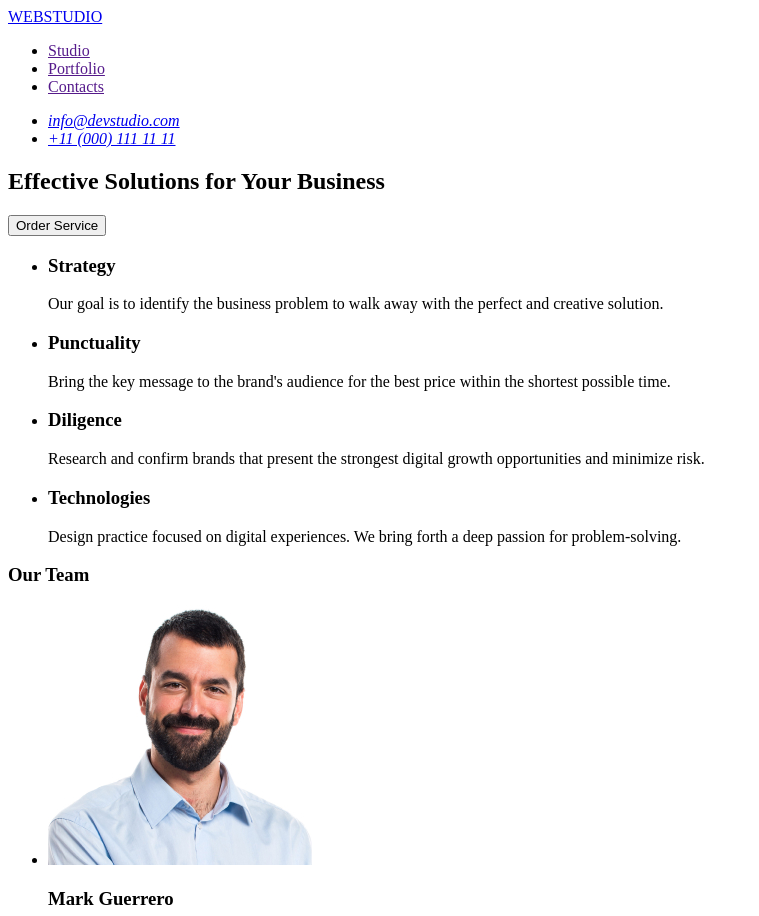
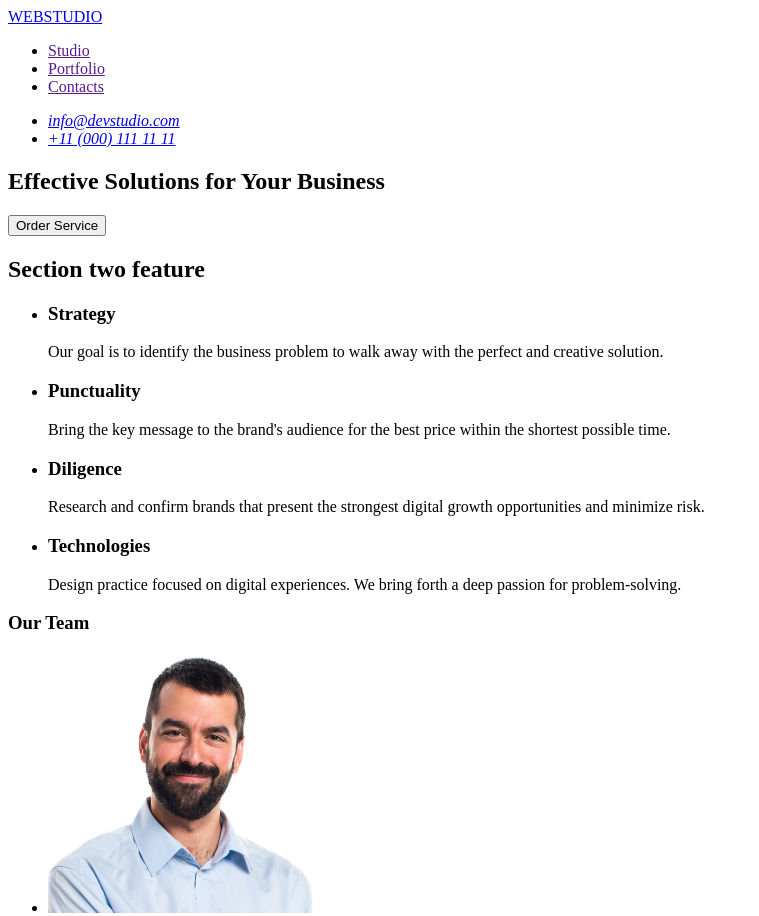
Before and after one commit to Anatolii1203/goit-markup-hw-01, a plain HTML site: page index.html in a window 1280 px wide. Shown: the top 916 px of the page, without its empty margins (0-759 px from the left). Drawn offline with Linux system fonts and the light colour scheme.

Commit message:
Update index.html

```diff
--- a/index.html
+++ b/index.html
@@ -36,6 +36,7 @@
         <button type="button">Order Service</button>
       </section>
       <section>
+        <h2>Section two feature</h2>
         <ul>
           <li>
             <h3>Strategy</h3>
```
